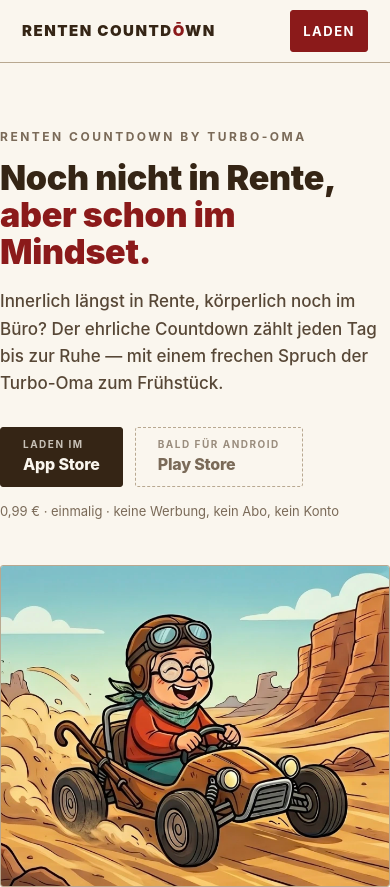
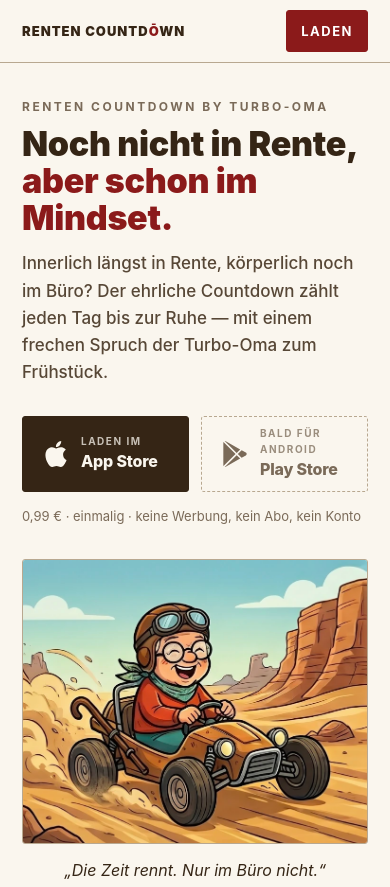
Before and after one commit to traja-projects/Renten-Countdown, a plain HTML site: page docs/index.html in a window 390 px wide. Shown: the top 887 px of the page. Drawn offline with Linux system fonts and the light colour scheme.

Commit message:
fix(site): fit the hero on small phones and badge the store buttons
Two changes to the App-Store marketing page (docs/index.html). First, the responsive fix: .hero combined .hero and .wrap on one element, so its padding shorthand zeroed the horizontal gutter — on phones the eyebrow, headline, lede, store buttons and image sat flush against both screen edges. Split hero padding to vertical-only so the .wrap gutter survives, tightened the oversized top/section spacing on small screens, shrank the wordmark on very narrow headers so the Laden button keeps its margin, and let the store buttons share the row equally (side by side, or full-width when they wrap). Second, store badges: added the Apple and Google Play glyphs as inline SVG (currentColor, no third-party request — keeps the privacy stance) to all four store buttons so App Store / Play Store are recognizable at a glance; the ANDROID_LIVE Google Play swap carries the glyph too. Verified at 320/375/1280px and in the Android-live state: proper gutters, all four icons present, no horizontal overflow.

```diff
--- a/docs/index.html
+++ b/docs/index.html
@@ -122,6 +122,13 @@
     }
     .nav .nav-cta:hover { color: #fff; opacity: .9; }
     @media (max-width: 720px) { .nav .hide-sm { display: none; } }
+    /* Auf schmalen Handys braucht die Wortmarke weniger Sperrung, sonst
+       drängt sie den „Laden"-Knopf bis an den rechten Rand. */
+    @media (max-width: 400px) {
+      .masthead .wrap { gap: 12px; }
+      .wordmark { font-size: 13px; letter-spacing: 1px; }
+      .nav .nav-cta { padding: 10px 14px; }
+    }
 
     /* ── Abschnitts-Rhythmus ────────────────────────────────────────────── */
     .section { padding: 88px 0; }
@@ -131,7 +138,10 @@
     .section-head p { margin-top: 14px; }
 
     /* ── Hero ───────────────────────────────────────────────────────────── */
-    .hero { padding: 64px 0 80px; }
+    /* Nur vertikal: die Kurzform "64px 0 80px" würde den seitlichen
+       Gutter von .wrap (0 22px) auf 0 setzen — auf dem Handy klebte der
+       Hero-Inhalt sonst randlos an beiden Bildschirmkanten. */
+    .hero { padding-top: 64px; padding-bottom: 80px; }
     .hero-grid {
       display: grid; grid-template-columns: 1.1fr .9fr; gap: 56px; align-items: center;
     }
@@ -142,14 +152,18 @@
 
     .stores { display: flex; flex-wrap: wrap; gap: 12px; margin-top: 30px; }
     .store-btn {
-      display: inline-flex; flex-direction: column; justify-content: center;
+      display: inline-flex; flex-direction: row; align-items: center; gap: 12px;
       min-height: 54px; /* kMinTapTarget */
-      padding: 8px 22px;
+      padding: 8px 20px;
       border: var(--rule) solid var(--ink);
       border-radius: var(--radius);
       background: var(--ink); color: var(--bg);
       text-decoration: none;
     }
+    /* Store-Glyphen inline als SVG (kein Fremd-Request → Datenschutz bleibt),
+       currentColor spiegelt die Knopf-Textfarbe. Sofort erkennbar. */
+    .store-icon { width: 26px; height: 26px; flex: none; }
+    .store-text { display: flex; flex-direction: column; }
     .store-btn .kicker {
       font-size: 10px; letter-spacing: 1.5px; text-transform: uppercase; font-weight: 700; opacity: .75;
     }
@@ -179,6 +193,18 @@
 
     @media (max-width: 900px) {
       .hero-grid { grid-template-columns: 1fr; gap: 44px; }
+    }
+    /* Auf dem Handy sitzen 64/88px-Abstände zu locker: der obere Bereich
+       driftet unter dem Fold weg. Enger stellen, ohne den Rhythmus zu kippen. */
+    @media (max-width: 560px) {
+      .section { padding: 56px 0; }
+      .section-head { margin-bottom: 32px; }
+      .hero { padding-top: 34px; padding-bottom: 52px; }
+      .hero-grid { gap: 32px; }
+      .hero h1 { margin: 10px 0 14px; }
+      /* Gleich breite Store-Knöpfe: nebeneinander teilen sie die Zeile,
+         beim Umbruch werden beide voll breit — nie versetzt. */
+      .stores .store-btn { flex: 1 1 150px; }
     }
 
     /* ── Die zwei Phasen ────────────────────────────────────────────────── */
@@ -309,12 +335,18 @@
 
           <div class="stores">
             <a class="store-btn" id="appstore" href="https://apps.apple.com/de/app/id6779786185">
+              <svg class="store-icon" viewBox="0 0 24 24" fill="currentColor" aria-hidden="true" focusable="false"><path d="M12.152 6.896c-.948 0-2.415-1.078-3.96-1.04-2.04.027-3.91 1.183-4.961 3.014-2.117 3.675-.546 9.103 1.519 12.09 1.013 1.454 2.208 3.09 3.792 3.039 1.52-.065 2.09-.987 3.935-.987 1.831 0 2.35.987 3.96.948 1.637-.026 2.676-1.48 3.676-2.948 1.156-1.688 1.636-3.325 1.662-3.415-.039-.013-3.182-1.221-3.22-4.857-.026-3.04 2.48-4.494 2.597-4.559-1.429-2.09-3.623-2.324-4.39-2.376-2-.156-3.675 1.09-4.61 1.09zM15.53 3.83c.843-1.012 1.4-2.427 1.245-3.83-1.207.052-2.662.805-3.532 1.818-.78.896-1.454 2.338-1.273 3.714 1.338.104 2.715-.688 3.559-1.701"/></svg>
+              <span class="store-text">
                 <span class="kicker">Laden im</span>
                 <span class="name">App&nbsp;Store</span>
+              </span>
             </a>
             <span class="store-btn is-soon" id="playstore" aria-disabled="true">
+              <svg class="store-icon" viewBox="0 0 24 24" fill="currentColor" aria-hidden="true" focusable="false"><path d="M22.018 13.298l-3.919 2.218-3.515-3.493 3.543-3.521 3.891 2.202a1.49 1.49 0 0 1 0 2.594zM1.337.924a1.486 1.486 0 0 0-.112.568v21.017c0 .217.045.419.124.6l11.155-11.087L1.337.924zm12.207 10.065l3.258-3.238L3.45.195a1.466 1.466 0 0 0-.946-.179l11.04 10.973zm0 2.067l-11 10.933c.298.036.612-.016.906-.183l13.324-7.54-3.23-3.21z"/></svg>
+              <span class="store-text">
                 <span class="kicker">Bald für Android</span>
                 <span class="name">Play&nbsp;Store</span>
+              </span>
             </span>
           </div>
           <p class="price-note">0,99 € · einmalig · keine Werbung, kein Abo, kein Konto</p>
@@ -518,12 +550,18 @@
         </p>
         <div class="stores">
           <a class="store-btn" href="https://apps.apple.com/de/app/id6779786185">
+            <svg class="store-icon" viewBox="0 0 24 24" fill="currentColor" aria-hidden="true" focusable="false"><path d="M12.152 6.896c-.948 0-2.415-1.078-3.96-1.04-2.04.027-3.91 1.183-4.961 3.014-2.117 3.675-.546 9.103 1.519 12.09 1.013 1.454 2.208 3.09 3.792 3.039 1.52-.065 2.09-.987 3.935-.987 1.831 0 2.35.987 3.96.948 1.637-.026 2.676-1.48 3.676-2.948 1.156-1.688 1.636-3.325 1.662-3.415-.039-.013-3.182-1.221-3.22-4.857-.026-3.04 2.48-4.494 2.597-4.559-1.429-2.09-3.623-2.324-4.39-2.376-2-.156-3.675 1.09-4.61 1.09zM15.53 3.83c.843-1.012 1.4-2.427 1.245-3.83-1.207.052-2.662.805-3.532 1.818-.78.896-1.454 2.338-1.273 3.714 1.338.104 2.715-.688 3.559-1.701"/></svg>
+            <span class="store-text">
               <span class="kicker">Laden im</span>
               <span class="name">App&nbsp;Store</span>
+            </span>
           </a>
           <span class="store-btn is-soon" aria-disabled="true">
+            <svg class="store-icon" viewBox="0 0 24 24" fill="currentColor" aria-hidden="true" focusable="false"><path d="M22.018 13.298l-3.919 2.218-3.515-3.493 3.543-3.521 3.891 2.202a1.49 1.49 0 0 1 0 2.594zM1.337.924a1.486 1.486 0 0 0-.112.568v21.017c0 .217.045.419.124.6l11.155-11.087L1.337.924zm12.207 10.065l3.258-3.238L3.45.195a1.466 1.466 0 0 0-.946-.179l11.04 10.973zm0 2.067l-11 10.933c.298.036.612-.016.906-.183l13.324-7.54-3.23-3.21z"/></svg>
+            <span class="store-text">
               <span class="kicker">Bald für Android</span>
               <span class="name">Play&nbsp;Store</span>
+            </span>
           </span>
         </div>
         <p class="price-note">0,99 € · einmalig · keine Werbung, kein Abo, kein Konto</p>
@@ -563,7 +601,8 @@
           var link = document.createElement("a");
           link.className = "store-btn";
           link.href = PLAY_STORE_URL;
-          link.innerHTML = '<span class="kicker">Jetzt bei</span><span class="name">Google&nbsp;Play</span>';
+          link.innerHTML = '<svg class="store-icon" viewBox="0 0 24 24" fill="currentColor" aria-hidden="true" focusable="false"><path d="M22.018 13.298l-3.919 2.218-3.515-3.493 3.543-3.521 3.891 2.202a1.49 1.49 0 0 1 0 2.594zM1.337.924a1.486 1.486 0 0 0-.112.568v21.017c0 .217.045.419.124.6l11.155-11.087L1.337.924zm12.207 10.065l3.258-3.238L3.45.195a1.466 1.466 0 0 0-.946-.179l11.04 10.973zm0 2.067l-11 10.933c.298.036.612-.016.906-.183l13.324-7.54-3.23-3.21z"/></svg>' +
+            '<span class="store-text"><span class="kicker">Jetzt bei</span><span class="name">Google&nbsp;Play</span></span>';
           soon[i].parentNode.replaceChild(link, soon[i]);
         }
 
```
Lines whose indentation alone changed are shown as unchanged.
